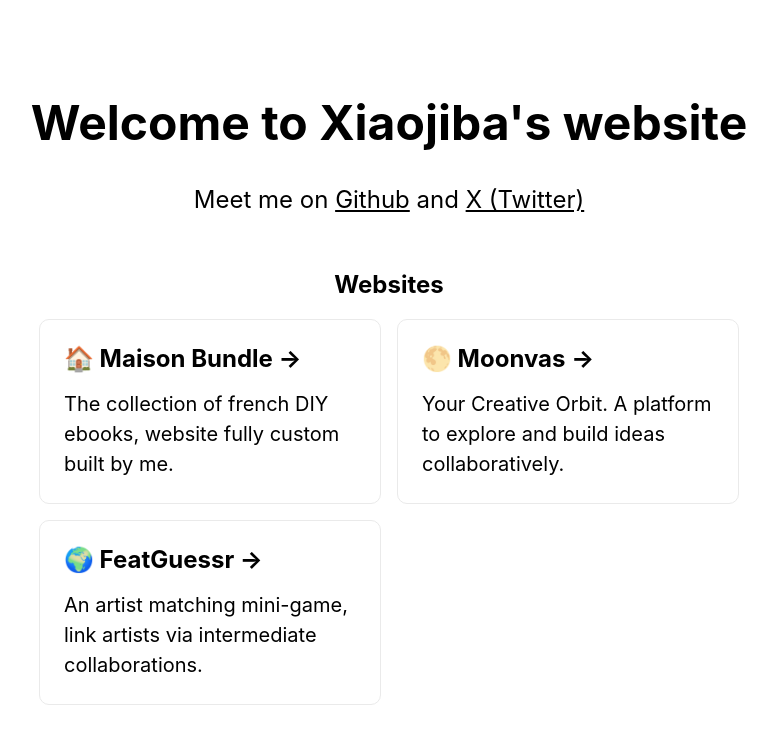
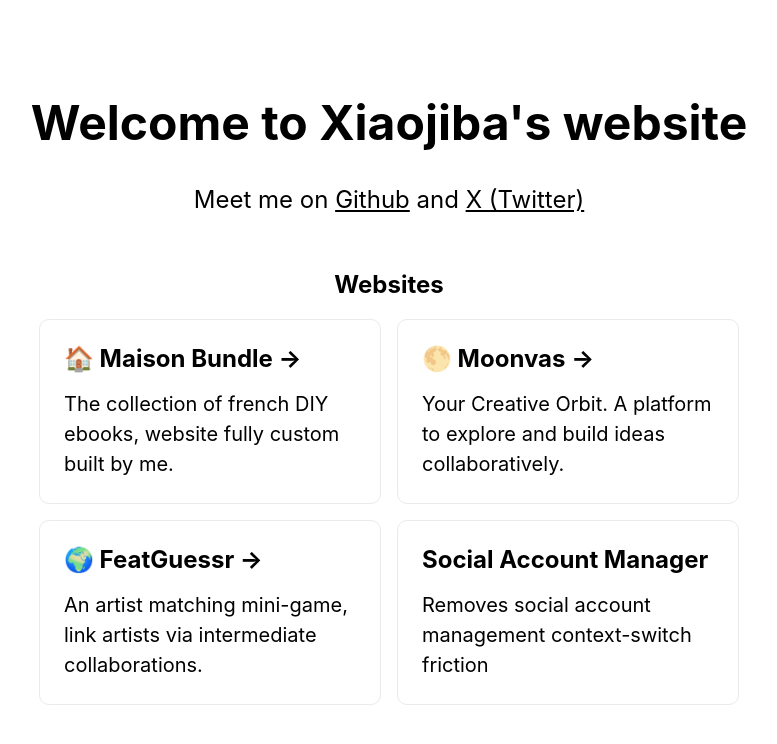
Before and after one commit to erwanvivien/xiaojiba.dev, a Next.js app: page / in a window 1280 px wide. Shown: the top 744 px of the page, without its empty margins (251-1028 px from the left). Built offline with nearby package versions, Linux system fonts and the light colour scheme.

Commit message:
fix: update website to add SAM

```diff
--- a/components/Card.tsx
+++ b/components/Card.tsx
@@ -1,19 +1,12 @@
 import Link from "next/link";
 import styles from "../styles/Home.module.css";
+import type { Website } from "../pages/websites";
 
-type CardProps = {
-  title: string;
-  desc: string;
-  link: string;
-  className: string;
-};
-
-const Card: React.FC<CardProps> = ({ className, desc, title, link }) => (
+const Card: React.FC<Website> = ({ className, desc, title, link }) => (
   <Link href={link} className={[styles.card, styles[className]].join(" ")}>
     <h2>{title}</h2>
     <p>{desc}</p>
   </Link>
 );
 
-export type { CardProps };
 export default Card;
--- a/components/List.tsx
+++ b/components/List.tsx
@@ -1,8 +1,8 @@
-import { CardProps } from "./Card";
+import type { Website } from "../pages/websites";
 
 type ListProps = {
-  data: CardProps[];
-  Component: React.FC<CardProps>;
+  data: Website[];
+  Component: React.FC<Website>;
   key: string;
 };
 
--- a/pages/index.tsx
+++ b/pages/index.tsx
@@ -5,8 +5,7 @@
 import styles from "../styles/Home.module.css";
 import Card from "../components/Card";
 import List from "../components/List";
-
-import website from "../public/websites.json";
+import { websites } from "./websites";
 
 const Home: NextPage = () => {
   return (
@@ -34,7 +33,7 @@
 
         <h2>Websites</h2>
         <div className={styles.grid}>
-          <List key="title" Component={Card} data={website} />
+          <List key="title" Component={Card} data={websites} />
         </div>
       </main>
     </div>
--- /dev/null
+++ b/pages/websites.ts
@@ -0,0 +1,33 @@
+export type Website = {
+  link: string;
+  title: string;
+  desc: string;
+  className: string;
+};
+
+export const websites: Website[] = [
+  {
+    link: "https://maison-bundle.com",
+    title: "🏠 Maison Bundle →",
+    desc: "The collection of french DIY ebooks, website fully custom built by me.",
+    className: "maison_bundle",
+  },
+  {
+    link: "https://moonvas.com",
+    title: "🌕 Moonvas →",
+    desc: "Your Creative Orbit. A platform to explore and build ideas collaboratively.",
+    className: "moonvas",
+  },
+  {
+    link: "https://featguessr.com",
+    title: "🌍 FeatGuessr →",
+    desc: "An artist matching mini-game, link artists via intermediate collaborations.",
+    className: "featguessr",
+  },
+  {
+    link: "https://sam.xiaojiba.dev",
+    title: "Social Account Manager",
+    desc: "Removes social account management context-switch friction",
+    className: "social_account_manager",
+  },
+];
--- a/public/websites.json
+++ /dev/null
@@ -1,20 +0,0 @@
-[
-  {
-    "link": "https://maison-bundle.com",
-    "title": "🏠 Maison Bundle →",
-    "desc": "The collection of french DIY ebooks, website fully custom built by me.",
-    "className": "maison_bundle"
-  },
-  {
-    "link": "https://moonvas.com",
-    "title": "🌕 Moonvas →",
-    "desc": "Your Creative Orbit. A platform to explore and build ideas collaboratively.",
-    "className": "moonvas"
-  },
-  {
-    "link": "https://featguessr.com",
-    "title": "🌍 FeatGuessr →",
-    "desc": "An artist matching mini-game, link artists via intermediate collaborations.",
-    "className": "featguessr"
-  }
-]
--- a/styles/Home.module.css
+++ b/styles/Home.module.css
@@ -122,6 +122,13 @@
   border-color: #1c212b;
 }
 
+.social_account_manager:hover,
+.social_account_manager:focus,
+.social_account_manager:active {
+  color: #a830aa;
+  border-color: #a830aa;
+}
+
 .card h2 {
   margin: 0 0 1rem 0;
   font-size: 1.5rem;
```
